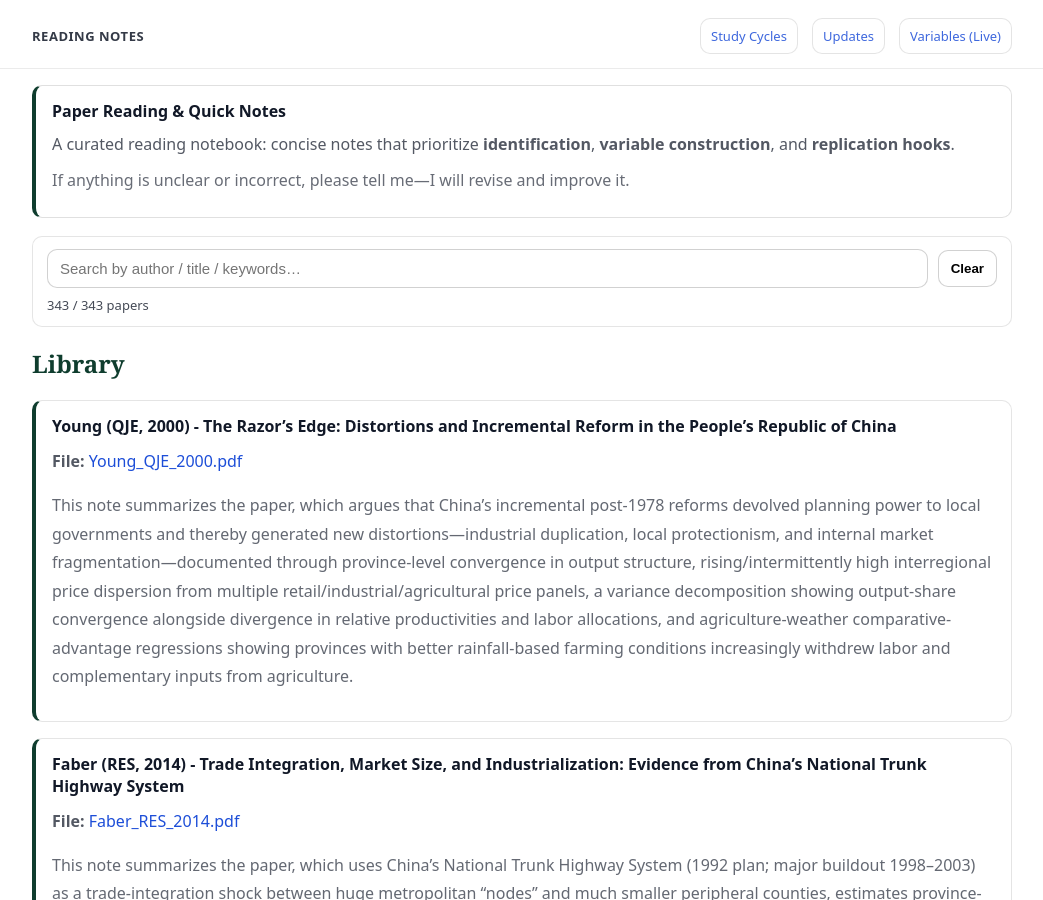
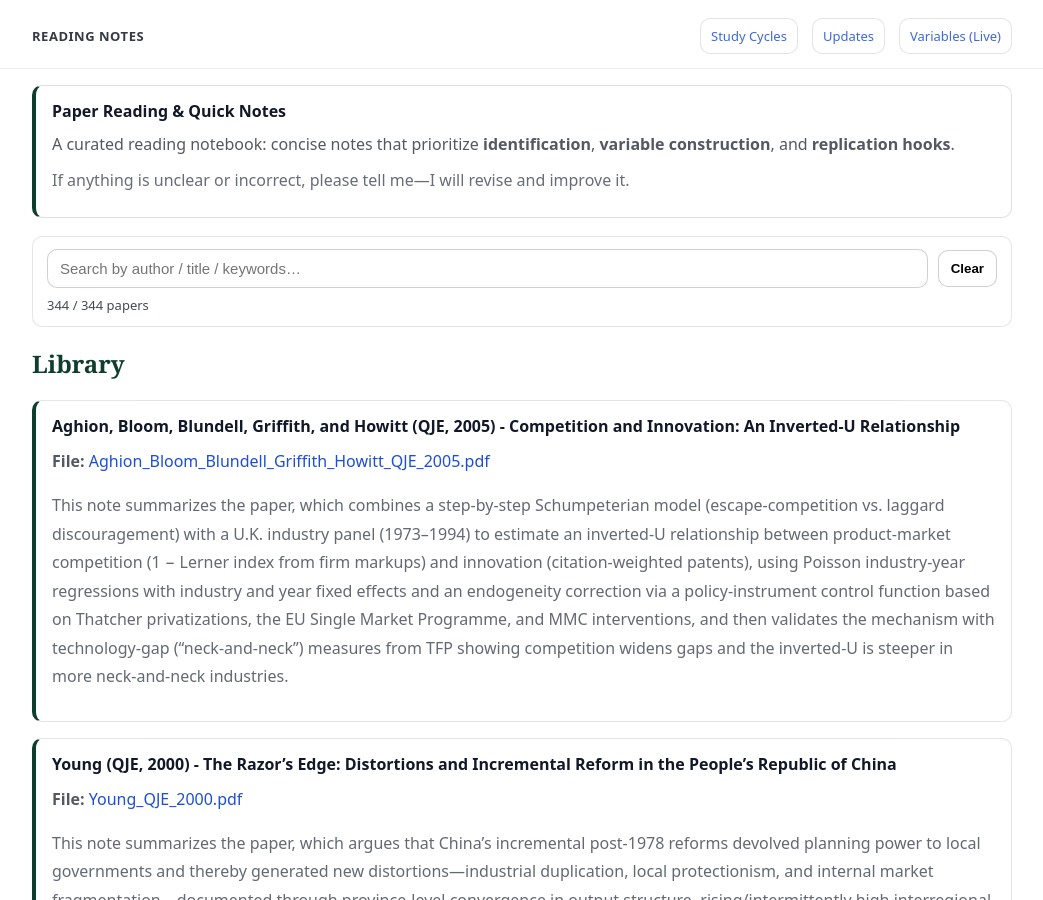
Before and after one commit to yaxinzn/study-archive, a Jekyll site: the page built from reading/index.md, in a window 1280 px wide and 900 px high. Shown: the whole window, without its empty margins (118-1161 px from the left). Built offline with Jekyll 4.4.1, drawn with Linux system fonts in a browser that asks for light colours.

Commit message:
Reading: add/update Aghion_Bloom_Blundell_Griffith_Howitt_QJE_2005.pdf

```diff
--- a/_data/reading.yml
+++ b/_data/reading.yml
@@ -1,3 +1,7 @@
+- title: "Aghion, Bloom, Blundell, Griffith, and Howitt (QJE, 2005) - Competition and Innovation: An Inverted-U Relationship"
+  file: "Aghion_Bloom_Blundell_Griffith_Howitt_QJE_2005.pdf"
+  desc: "This note summarizes the paper, which combines a step-by-step Schumpeterian model (escape-competition vs. laggard discouragement) with a U.K. industry panel (1973–1994) to estimate an inverted-U relationship between product-market competition (1 − Lerner index from firm markups) and innovation (citation-weighted patents), using Poisson industry-year regressions with industry and year fixed effects and an endogeneity correction via a policy-instrument control function based on Thatcher privatizations, the EU Single Market Programme, and MMC interventions, and then validates the mechanism with technology-gap (“neck-and-neck”) measures from TFP showing competition widens gaps and the inverted-U is steeper in more neck-and-neck industries."
+
 - title: "Young (QJE, 2000) - The Razor’s Edge: Distortions and Incremental Reform in the People’s Republic of China"
   file: "Young_QJE_2000.pdf"
   desc: "This note summarizes the paper, which argues that China’s incremental post-1978 reforms devolved planning power to local governments and thereby generated new distortions—industrial duplication, local protectionism, and internal market fragmentation—documented through province-level convergence in output structure, rising/intermittently high interregional price dispersion from multiple retail/industrial/agricultural price panels, a variance decomposition showing output-share convergence alongside divergence in relative productivities and labor allocations, and agriculture-weather comparative-advantage regressions showing provinces with better rainfall-based farming conditions increasingly withdrew labor and complementary inputs from agriculture."
```
Also changed, not shown: 1 other file.
